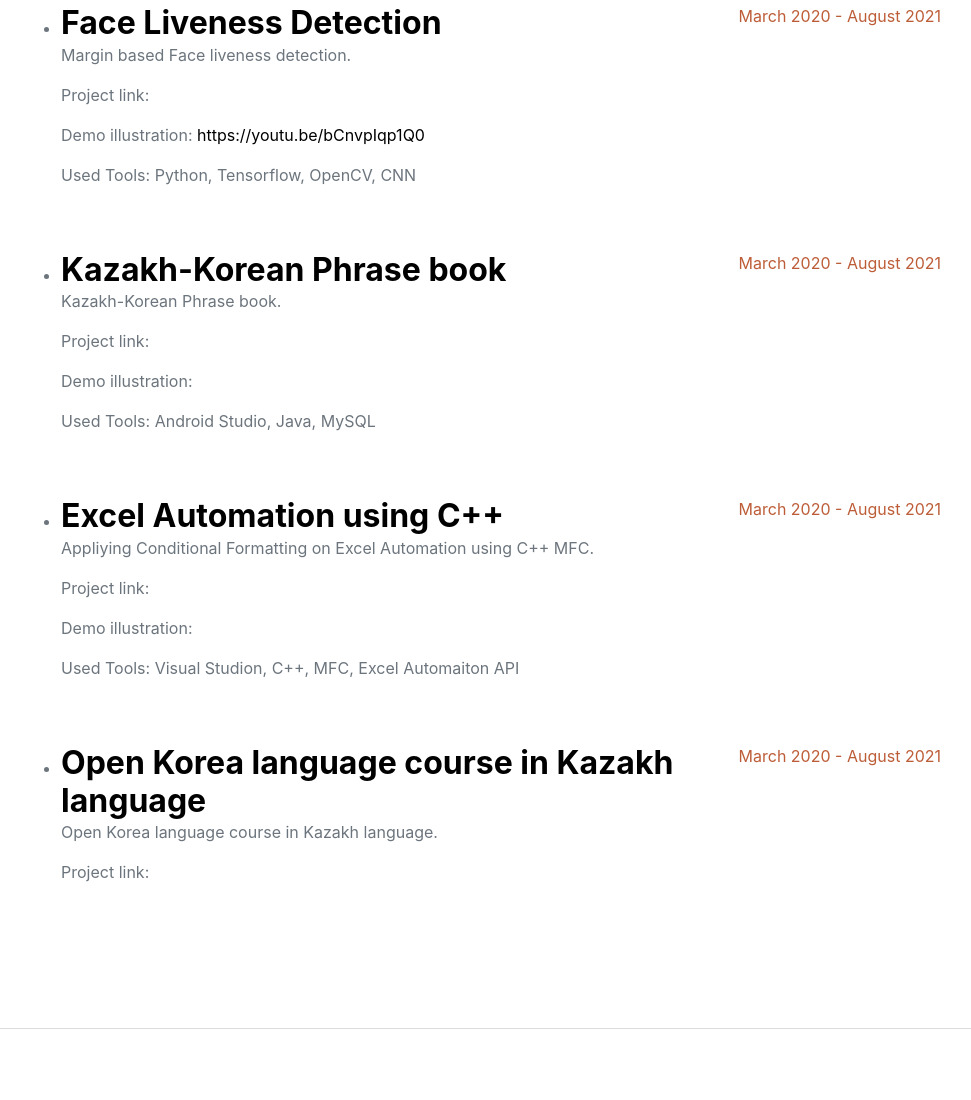
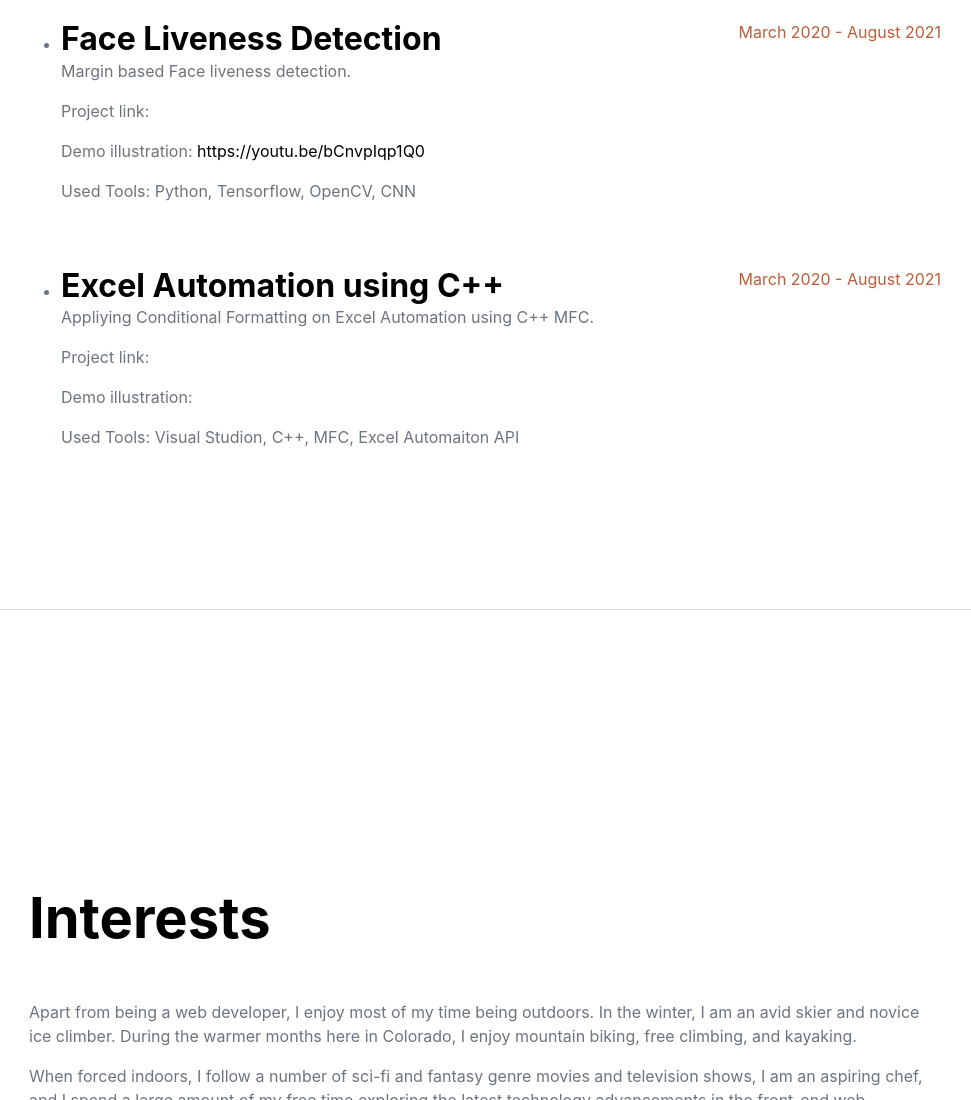
Before and after one commit to Gabit07/Gabit07.github.io, a plain HTML site: page index.html in a window 1280 px wide. Shown: the part 8015-9115 px from the top of the page, without its empty margins (291-1262 px from the left). Drawn offline with nearby package versions, Linux system fonts and the light colour scheme; a web font is replaced by a local one.

Commit message:
Update index.html

```diff
--- a/index.html
+++ b/index.html
@@ -707,24 +707,6 @@ Reason for Job Change: Seeking a new role with greater growth potential and alig
               >
                 <div class="flex-grow-1">
                   <h3 class="mb-0">
-                    <a href="">Kazakh-Korean Phrase book</a>
-                  </h3>
-                  <p>Kazakh-Korean Phrase book.</p>
-                  <p>Project link:</p>
-                  <p>Demo illustration:</p>
-                  <p>Used Tools: Android Studio, Java, MySQL</p>
-                </div>
-                <div class="flex-shrink-0">
-                  <span class="text-primary">March 2020 - August 2021</span>
-                </div>
-              </div>
-            </li>
-            <li>
-              <div
-                class="d-flex flex-column flex-md-row justify-content-between mb-5"
-              >
-                <div class="flex-grow-1">
-                  <h3 class="mb-0">
                     <a href="">Excel Automation using C++</a>
                   </h3>
                   <p>
@@ -736,22 +718,6 @@ Reason for Job Change: Seeking a new role with greater growth potential and alig
                   <p>
                     Used Tools: Visual Studion, C++, MFC, Excel Automaiton API
                   </p>
-                </div>
-                <div class="flex-shrink-0">
-                  <span class="text-primary">March 2020 - August 2021</span>
-                </div>
-              </div>
-            </li>
-            <li>
-              <div
-                class="d-flex flex-column flex-md-row justify-content-between mb-5"
-              >
-                <div class="flex-grow-1">
-                  <h3 class="mb-0">
-                    <a href="">Open Korea language course in Kazakh language</a>
-                  </h3>
-                  <p>Open Korea language course in Kazakh language.</p>
-                  <p>Project link:</p>
                 </div>
                 <div class="flex-shrink-0">
                   <span class="text-primary">March 2020 - August 2021</span>
```
